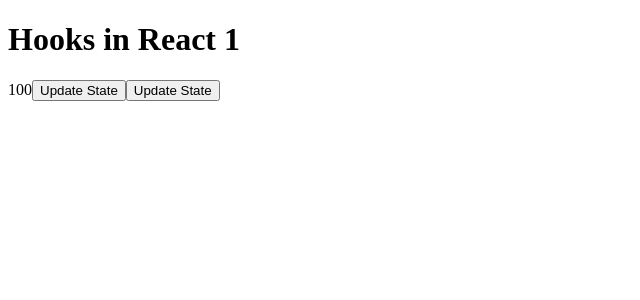
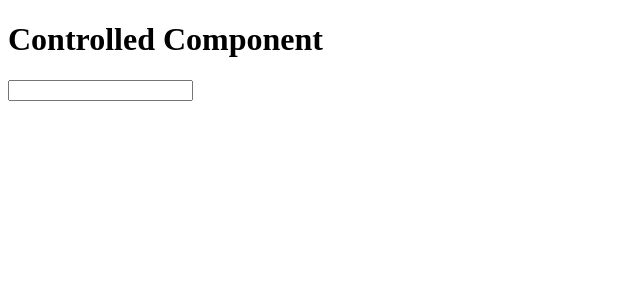
Before and after one commit to vrushalimakwana/ReactLearning, a React (Create React App) app: page / in a window 1280 px wide. Shown: the top 300 px of the page, without its empty margins (0-640 px from the left). Built offline with nearby package versions, Linux system fonts and the light colour scheme.

Commit message:
controlled component

```diff
--- a/src/App.js
+++ b/src/App.js
@@ -1,22 +1,13 @@
-import React, { useState } from 'react'
+import React, {useState} from "react";
 function App() {
-    const [count, setData] = useState(1)
-    const [item, setItem] = useState(20)
+    const [val,setVal]=useState()
 
-    const newApple=React.useMemo(
-        function appleTime() {
-            console.warn("Hello")
-            return 100 * count;
-        }
-        ,[item])
     return (
         <div className="App">
-            <h1>Hooks in React {count}</h1>
-            {newApple}
-            <button onClick={() => setData(count + 1)}>Update State</button>
-            <button onClick={() => setItem(item * 10)}>Update State</button>
-
+            <h1>Controlled Component</h1>
+            <input type="text" value={val} onChange={(e)=>setVal(e.target.value)}/>
+            <h1>{val}</h1>
         </div>
-    );
+    )
 }
 export default App;
```
